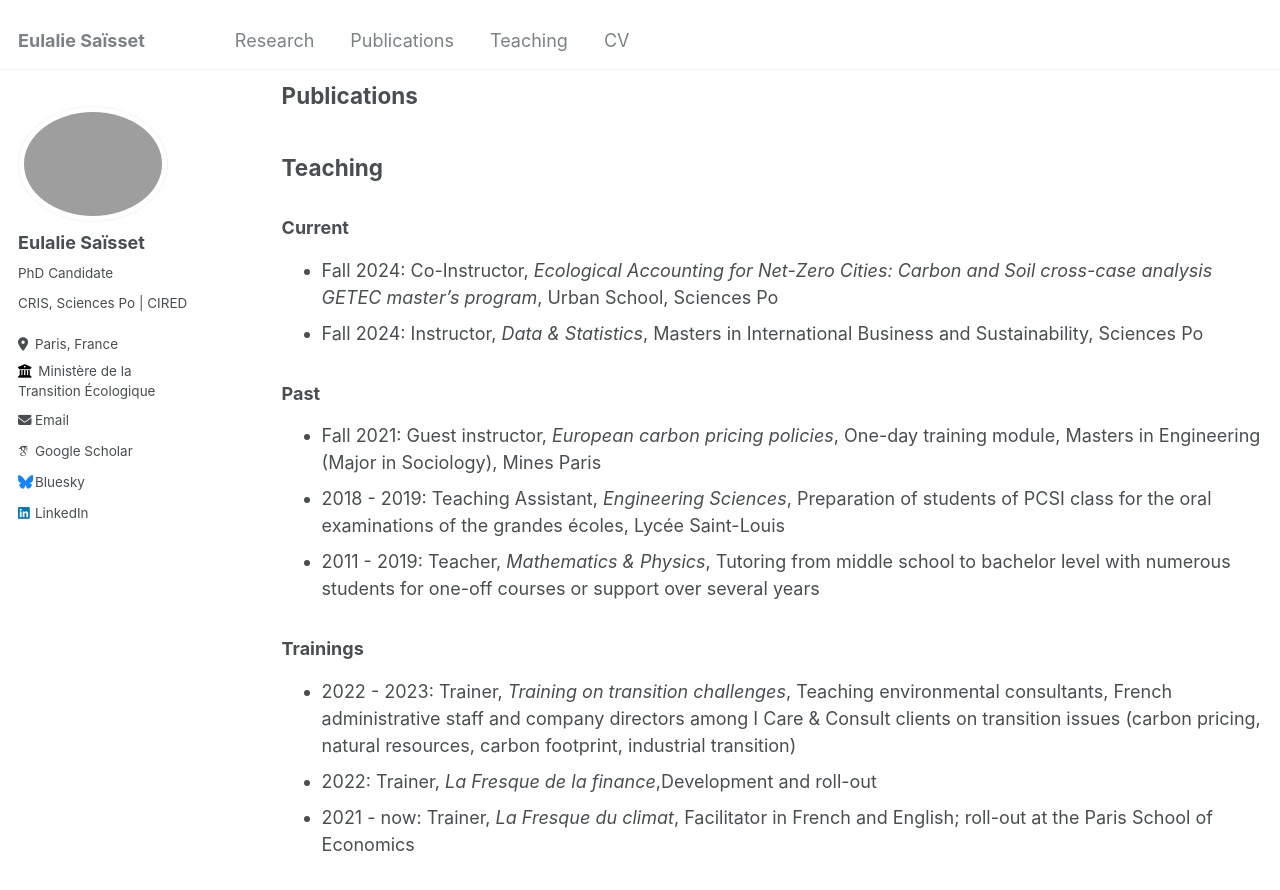
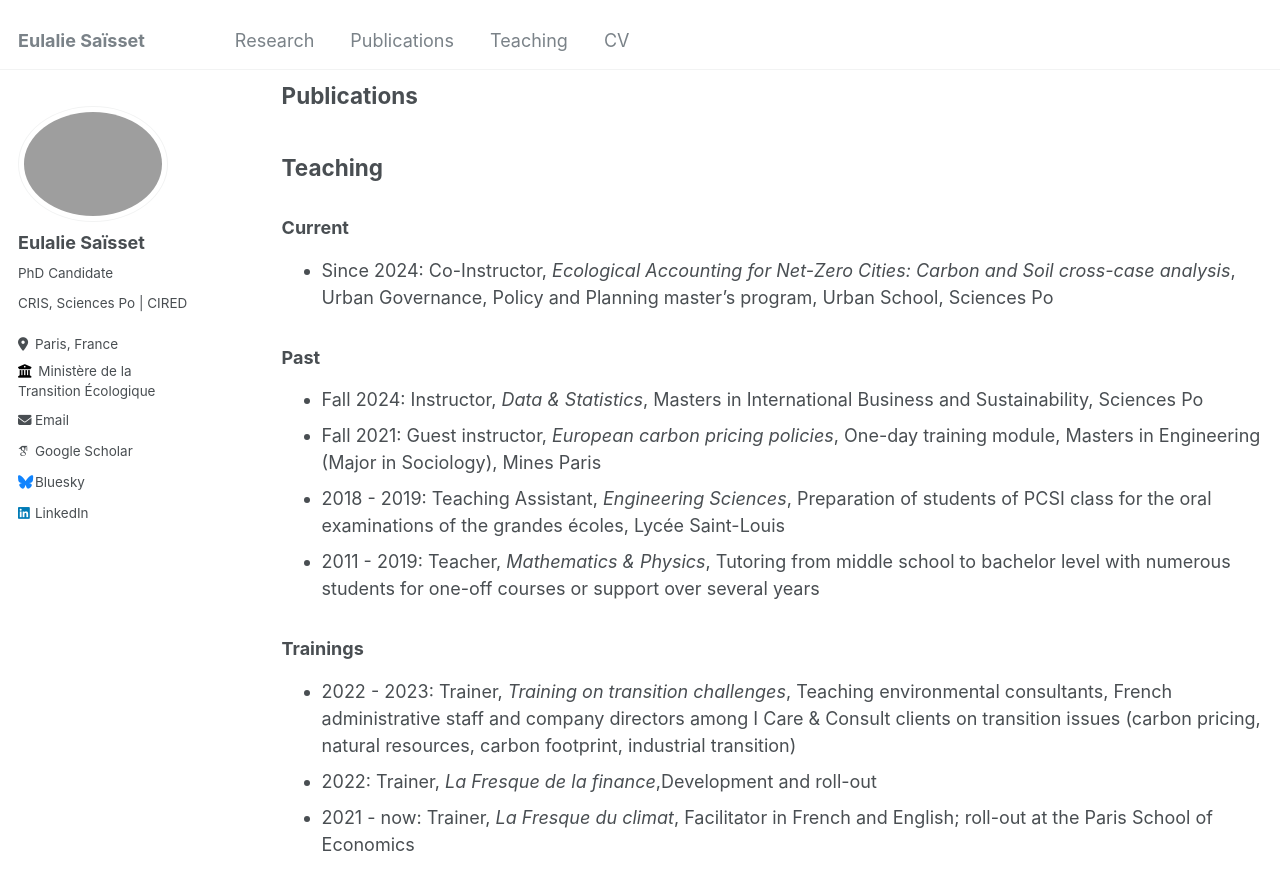
Before and after one commit to eulaliesaisset/eulaliesaisset.github.io, a Jekyll site: the page built from _pages/cv.md, in a window 1280 px wide and 900 px high, scrolled down 1510 px. Shown: the top 890 px of the window. Built offline with Jekyll 4.4.1, drawn with Linux system fonts in a browser that asks for light colours; some web fonts are replaced.

Commit message:
Update cv.md

```diff
--- a/_pages/cv.md
+++ b/_pages/cv.md
@@ -54,10 +54,10 @@ You can download a PDF copy of my CV [here](/files/Academic_CV_Eulalie_Saïsset.
 
 ## Teaching
 ### Current
-- Fall 2024: Co-Instructor, _Ecological Accounting for Net-Zero Cities: Carbon and Soil cross-case analysis GETEC master’s program_, Urban School, Sciences Po
-- Fall 2024: Instructor, _Data & Statistics_, Masters in International Business and Sustainability, Sciences Po
+- Since 2024: Co-Instructor, _Ecological Accounting for Net-Zero Cities: Carbon and Soil cross-case analysis_, Urban Governance, Policy and Planning master’s program, Urban School, Sciences Po
 
 ### Past
+- Fall 2024: Instructor, _Data & Statistics_, Masters in International Business and Sustainability, Sciences Po
 - Fall 2021: Guest instructor, _European carbon pricing policies_, One-day training module, Masters in Engineering (Major in Sociology), Mines Paris
 - 2018 - 2019: Teaching Assistant, _Engineering Sciences_, Preparation of students of PCSI class for the oral examinations of the grandes écoles, Lycée Saint-Louis
 - 2011 - 2019: Teacher, _Mathematics & Physics_, Tutoring from middle school to bachelor level with numerous students for one-off courses or support over several years
@@ -67,6 +67,7 @@ You can download a PDF copy of my CV [here](/files/Academic_CV_Eulalie_Saïsset.
 - 2022: Trainer, _La Fresque de la finance_,Development and roll-out
 - 2021 - now: Trainer, _La Fresque du climat_, Facilitator in French and English; roll-out at the Paris School of Economics
 
+
 ## Skills
 * Computer Skills: R, Python, Java, Excel, ArcGIS, QGIS, LATEX, Notion
 * Languages: French (native), English (fluent), German (intermediate), Spanish (notions)
```
